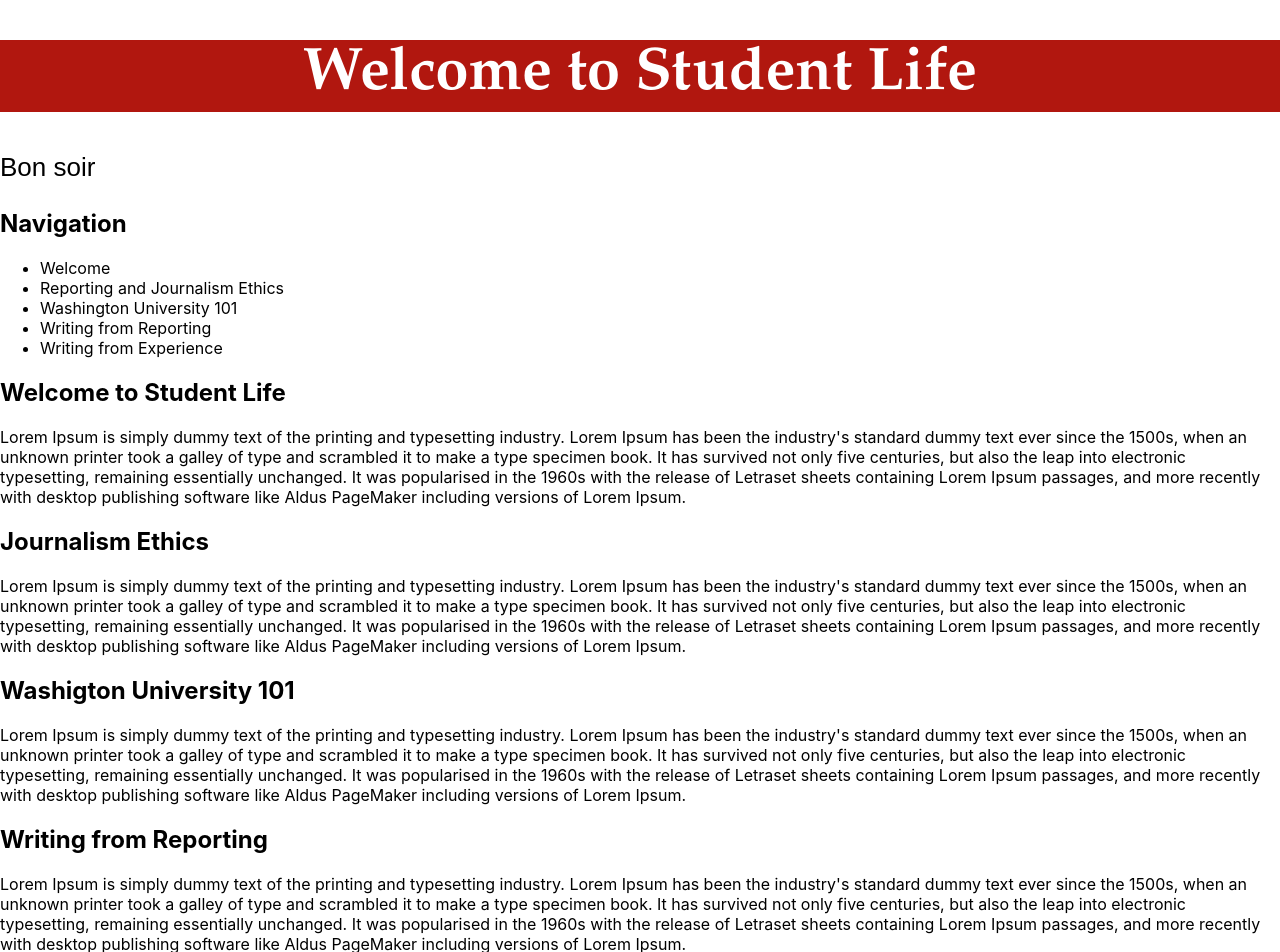
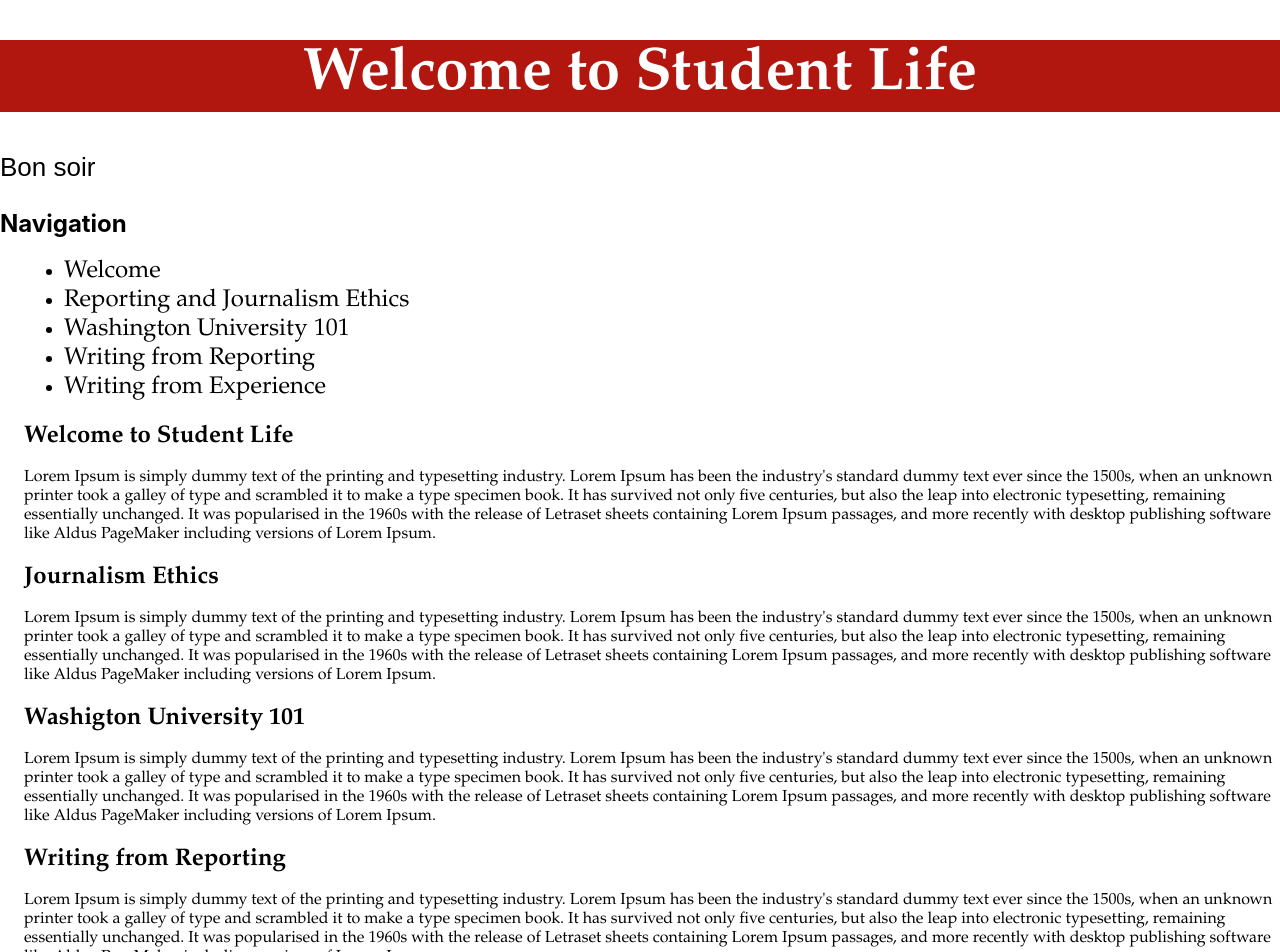
Before and after one commit to emlorraine/studlife-training, a React (Create React App) app in the folder studlife-training/: page / in a window 1280 px wide. Shown: the top 952 px of the page. Built offline with nearby package versions, Linux system fonts and the light colour scheme.

Commit message:
Hate CSS

```diff
--- a/studlife-training/src/components/Nav.css
+++ b/studlife-training/src/components/Nav.css
@@ -1,6 +1,14 @@
 .nav-header{
     font-family: Garamond;
     font-size: 24px;
+    margin-left: 24px;
+}
+
+.nav-content-header{
+    font-family: Garamond, bold;
+    font-size: 24px;
+    margin-top: 20px;
+    margin-bottom: 10px;
     margin-left: 24px;
 }
 
@@ -8,5 +16,4 @@
     font-family: Garamond;
     margin-bottom: 10px;
     margin-left: 24px;
-
 }
--- a/studlife-training/src/components/Nav.js
+++ b/studlife-training/src/components/Nav.js
@@ -17,16 +17,12 @@ class Nav extends Component {
   refWritingReporting = React.createRef()
   refWritingExperience = React.createRef()
 
-  // constructor(props) {
-  //   super(props);
-  //   this.scrollToContent = this.scrollToContent.bind(this);
-  // }
   componentDidMount() {
-    this.setState({ loaded: true })
+    this.setState(
+      { loaded: true })
   }
 
   handleScrollTo = (elRef) => {
-    // Incase the ref supplied isn't ref.current
     const el = elRef.current ? elRef.current : elRef
     el.scrollIntoView({
       behavior: 'smooth',
@@ -41,46 +37,46 @@ class Nav extends Component {
         </header>
         <nav>
           <ul>
-            <li onClick={() => { this.handleScrollTo(this.refWelcome) }}>
+            <li onClick={() => { this.handleScrollTo(this.refWelcome) }} className = "nav-header">
               Welcome
             </li>
-            <li onClick={() => { this.handleScrollTo(this.refEthics) }}>
+            <li onClick={() => { this.handleScrollTo(this.refEthics) }} className = "nav-header">
               Reporting and Journalism Ethics
             </li>
-            <li onClick={() => { this.handleScrollTo(this.refWashU) }}>
+            <li onClick={() => { this.handleScrollTo(this.refWashU) }} className = "nav-header">
               Washington University 101
             </li>
-            <li onClick={() => { this.handleScrollTo(this.refWritingReporting) }}>
+            <li onClick={() => { this.handleScrollTo(this.refWritingReporting) }} className = "nav-header">
               Writing from Reporting
             </li>
-            <li onClick={() => { this.handleScrollTo(this.refWritingExperience) }}>
+            <li onClick={() => { this.handleScrollTo(this.refWritingExperience) }} className = "nav-header">
             Writing from Experience
             </li>
           </ul>
         </nav>
         <div className="spacer"></div>
         <div ref={this.refWelcome}>
-          <h2>Welcome to Student Life</h2>
-          <p>Lorem Ipsum is simply dummy text of the printing and typesetting industry. Lorem Ipsum has been the industry's standard dummy text ever since the 1500s, when an unknown printer took a galley of type and scrambled it to make a type specimen book. It has survived not only five centuries, but also the leap into electronic typesetting, remaining essentially unchanged. It was popularised in the 1960s with the release of Letraset sheets containing Lorem Ipsum passages, and more recently with desktop publishing software like Aldus PageMaker including versions of Lorem Ipsum.</p>
+          <h2 className = "nav-content-header">Welcome to Student Life</h2>
+          <p className = "nav-content">Lorem Ipsum is simply dummy text of the printing and typesetting industry. Lorem Ipsum has been the industry's standard dummy text ever since the 1500s, when an unknown printer took a galley of type and scrambled it to make a type specimen book. It has survived not only five centuries, but also the leap into electronic typesetting, remaining essentially unchanged. It was popularised in the 1960s with the release of Letraset sheets containing Lorem Ipsum passages, and more recently with desktop publishing software like Aldus PageMaker including versions of Lorem Ipsum.</p>
         </div>
         <div className="spacer"></div>
         <div ref={this.refEthics}>
-          <h2>Journalism Ethics</h2>
-          <p>Lorem Ipsum is simply dummy text of the printing and typesetting industry. Lorem Ipsum has been the industry's standard dummy text ever since the 1500s, when an unknown printer took a galley of type and scrambled it to make a type specimen book. It has survived not only five centuries, but also the leap into electronic typesetting, remaining essentially unchanged. It was popularised in the 1960s with the release of Letraset sheets containing Lorem Ipsum passages, and more recently with desktop publishing software like Aldus PageMaker including versions of Lorem Ipsum.</p>
+          <h2 className = "nav-content-header">Journalism Ethics</h2>
+          <p className = "nav-content">Lorem Ipsum is simply dummy text of the printing and typesetting industry. Lorem Ipsum has been the industry's standard dummy text ever since the 1500s, when an unknown printer took a galley of type and scrambled it to make a type specimen book. It has survived not only five centuries, but also the leap into electronic typesetting, remaining essentially unchanged. It was popularised in the 1960s with the release of Letraset sheets containing Lorem Ipsum passages, and more recently with desktop publishing software like Aldus PageMaker including versions of Lorem Ipsum.</p>
         </div>
         <div className="spacer"></div>
         <div ref={this.refWashU}>
-          <h2>Washigton University 101</h2>
-          <p>Lorem Ipsum is simply dummy text of the printing and typesetting industry. Lorem Ipsum has been the industry's standard dummy text ever since the 1500s, when an unknown printer took a galley of type and scrambled it to make a type specimen book. It has survived not only five centuries, but also the leap into electronic typesetting, remaining essentially unchanged. It was popularised in the 1960s with the release of Letraset sheets containing Lorem Ipsum passages, and more recently with desktop publishing software like Aldus PageMaker including versions of Lorem Ipsum.</p>
+          <h2 className = "nav-content-header">Washigton University 101</h2>
+          <p className = "nav-content">Lorem Ipsum is simply dummy text of the printing and typesetting industry. Lorem Ipsum has been the industry's standard dummy text ever since the 1500s, when an unknown printer took a galley of type and scrambled it to make a type specimen book. It has survived not only five centuries, but also the leap into electronic typesetting, remaining essentially unchanged. It was popularised in the 1960s with the release of Letraset sheets containing Lorem Ipsum passages, and more recently with desktop publishing software like Aldus PageMaker including versions of Lorem Ipsum.</p>
         </div>
         <div className="spacer"></div>
         <div ref={this.refWritingReporting}>
-          <h2>Writing from Reporting</h2>
-          <p>Lorem Ipsum is simply dummy text of the printing and typesetting industry. Lorem Ipsum has been the industry's standard dummy text ever since the 1500s, when an unknown printer took a galley of type and scrambled it to make a type specimen book. It has survived not only five centuries, but also the leap into electronic typesetting, remaining essentially unchanged. It was popularised in the 1960s with the release of Letraset sheets containing Lorem Ipsum passages, and more recently with desktop publishing software like Aldus PageMaker including versions of Lorem Ipsum.</p>
+          <h2 className = "nav-content-header">Writing from Reporting</h2>
+          <p className = "nav-content">Lorem Ipsum is simply dummy text of the printing and typesetting industry. Lorem Ipsum has been the industry's standard dummy text ever since the 1500s, when an unknown printer took a galley of type and scrambled it to make a type specimen book. It has survived not only five centuries, but also the leap into electronic typesetting, remaining essentially unchanged. It was popularised in the 1960s with the release of Letraset sheets containing Lorem Ipsum passages, and more recently with desktop publishing software like Aldus PageMaker including versions of Lorem Ipsum.</p>
         </div>
         <div ref={this.refWritingExperience}>
-          <h2>Writing from Experience</h2>
-          <p>Lorem Ipsum is simply dummy text of the printing and typesetting industry. Lorem Ipsum has been the industry's standard dummy text ever since the 1500s, when an unknown printer took a galley of type and scrambled it to make a type specimen book. It has survived not only five centuries, but also the leap into electronic typesetting, remaining essentially unchanged. It was popularised in the 1960s with the release of Letraset sheets containing Lorem Ipsum passages, and more recently with desktop publishing software like Aldus PageMaker including versions of Lorem Ipsum.</p>
+          <h2 className = "nav-content-header">Writing from Experience</h2>
+          <p className = "nav-content">Lorem Ipsum is simply dummy text of the printing and typesetting industry. Lorem Ipsum has been the industry's standard dummy text ever since the 1500s, when an unknown printer took a galley of type and scrambled it to make a type specimen book. It has survived not only five centuries, but also the leap into electronic typesetting, remaining essentially unchanged. It was popularised in the 1960s with the release of Letraset sheets containing Lorem Ipsum passages, and more recently with desktop publishing software like Aldus PageMaker including versions of Lorem Ipsum.</p>
         </div>
       </article>
       );
```
